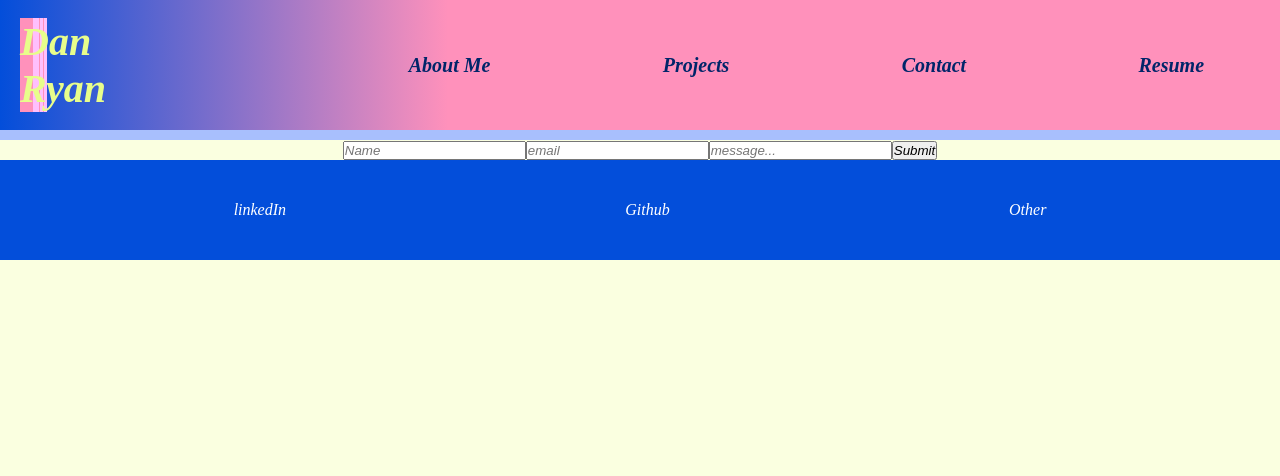
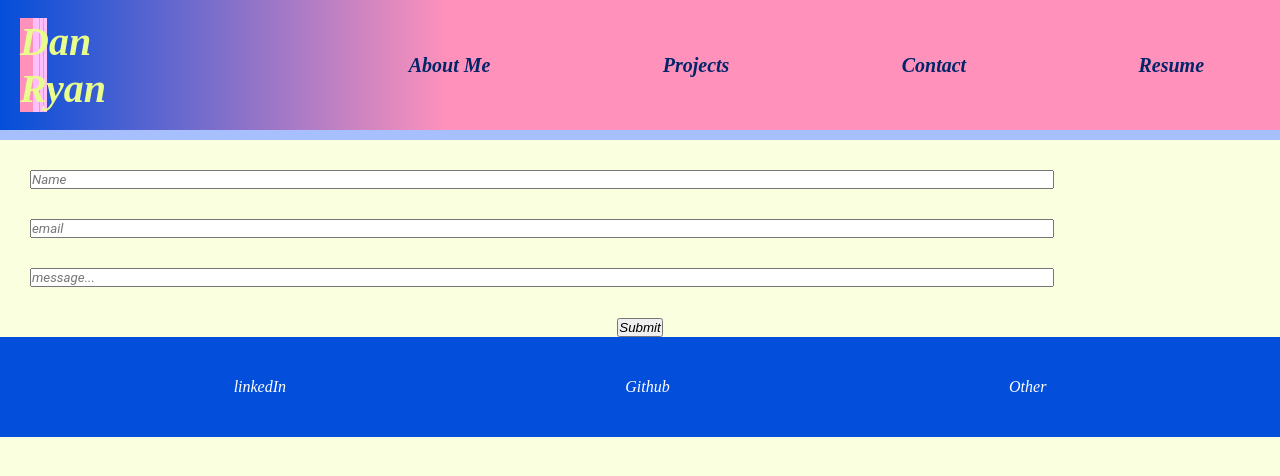
Before and after one commit to boogiematrix/react-portfolio, a React (Create React App) app: page / in a window 1280 px wide. Both pictures are taken after a click on the button "Contact". Shown: the top 476 px of the page. Built offline with nearby package versions, Linux system fonts and the light colour scheme.

Commit message:
fixed contact input bug

```diff
--- a/src/components/Contact/Contact.css
+++ b/src/components/Contact/Contact.css
@@ -0,0 +1,6 @@
+input {
+    display: block;
+    margin: 30px;
+    font-family: inherit;
+    width: 80%;
+}
--- a/src/components/Contact/Contact.js
+++ b/src/components/Contact/Contact.js
@@ -9,9 +9,9 @@ export function Contact(props) {
     const handleInputChange = (e) => {
         const { name, value } = e.target;
 
-        if (name === contactName) {
+        if (name === 'contactName') {
             setContactName(value)
-        } else if (name === email) {
+        } else if (name === 'email') {
             setEmail(value)
         } else {
             setMessage(value)
```
